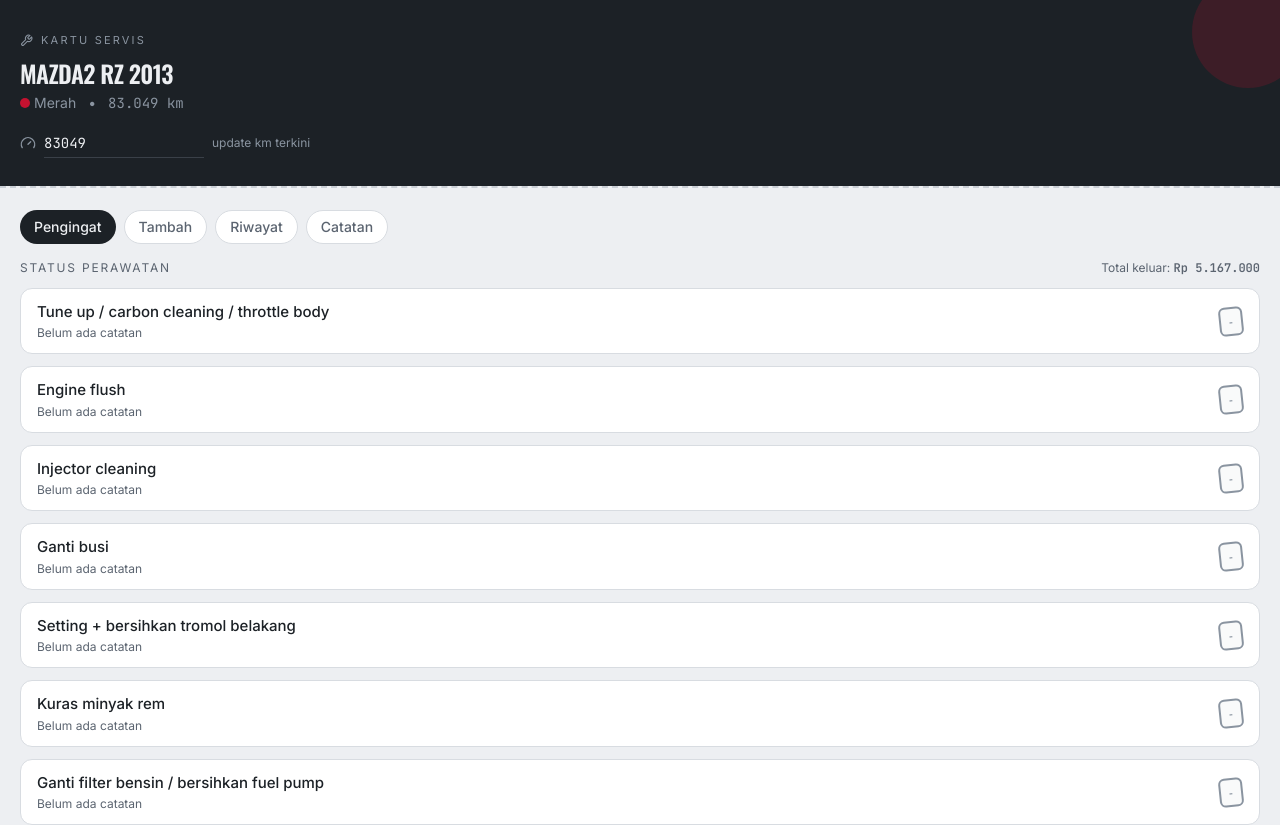
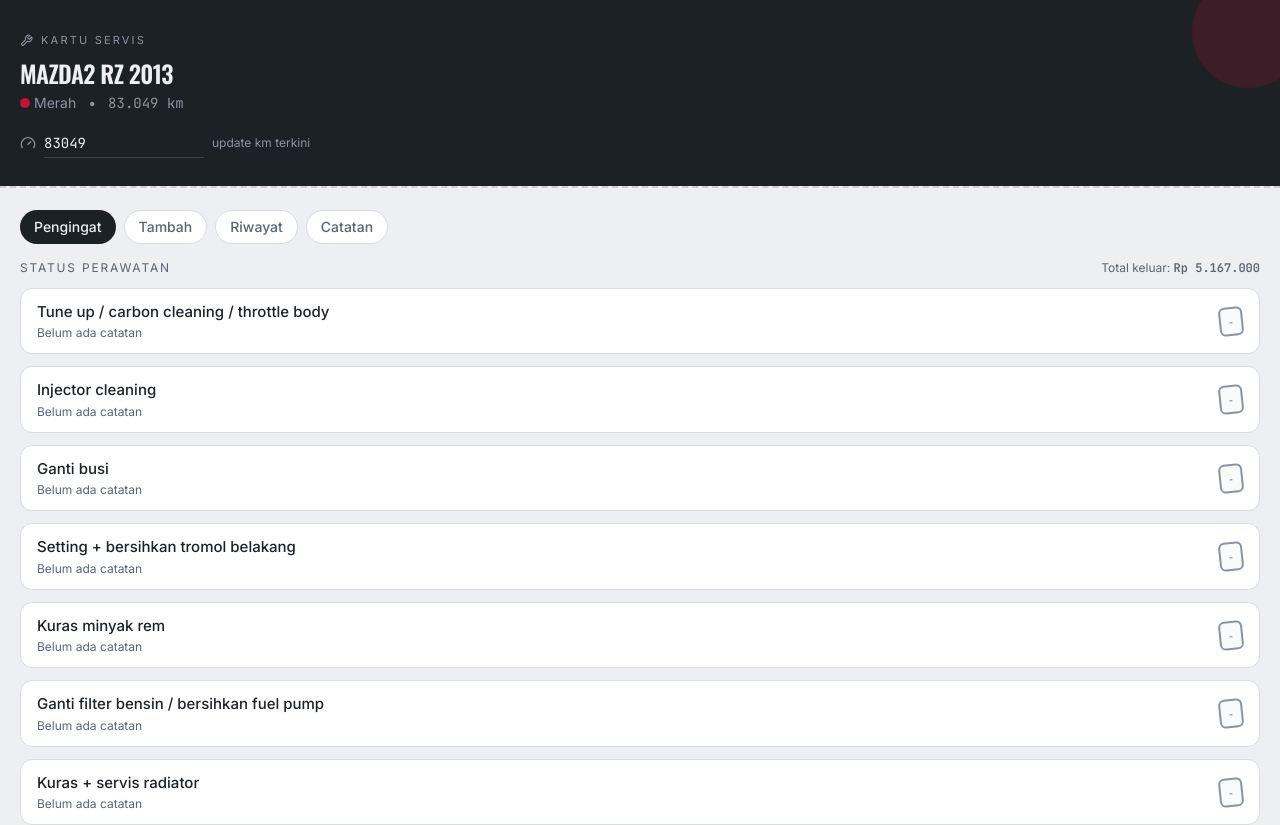
Before and after one commit to yaffalhakim1/mazda2-service-tracker, a React (Vite) app: page / in a window 1280 px wide. Shown: the top 825 px of the page. Built offline with nearby package versions, Linux system fonts and the light colour scheme.

Commit message:
Hide engine flush from UI (select + due list) — inspector says not needed

```diff
--- a/src/App.jsx
+++ b/src/App.jsx
@@ -172,7 +172,7 @@
 
   // ---- status jatuh tempo per katalog ----
   const today = todayStr();
-  const dueList = CATALOG.filter((c) => c.id !== "other").map((c) => {
+  const dueList = CATALOG.filter((c) => c.id !== "other" && c.id !== "engineflush").map((c) => {
     const last = entries
       .filter((e) => e.type === c.id)
       .sort((a, b) => new Date(b.date) - new Date(a.date))[0];
@@ -348,7 +348,7 @@
                 onChange={(e) => setForm({ ...form, type: e.target.value })}
                 className="w-full mt-1 border border-line rounded-lg px-3 py-2 text-sm outline-none focus:border-ink bg-white"
               >
-                {CATALOG.map((c) => (
+                {CATALOG.filter((c) => c.id !== "engineflush").map((c) => (
                   <option key={c.id} value={c.id}>
                     {c.label}
                   </option>
```
